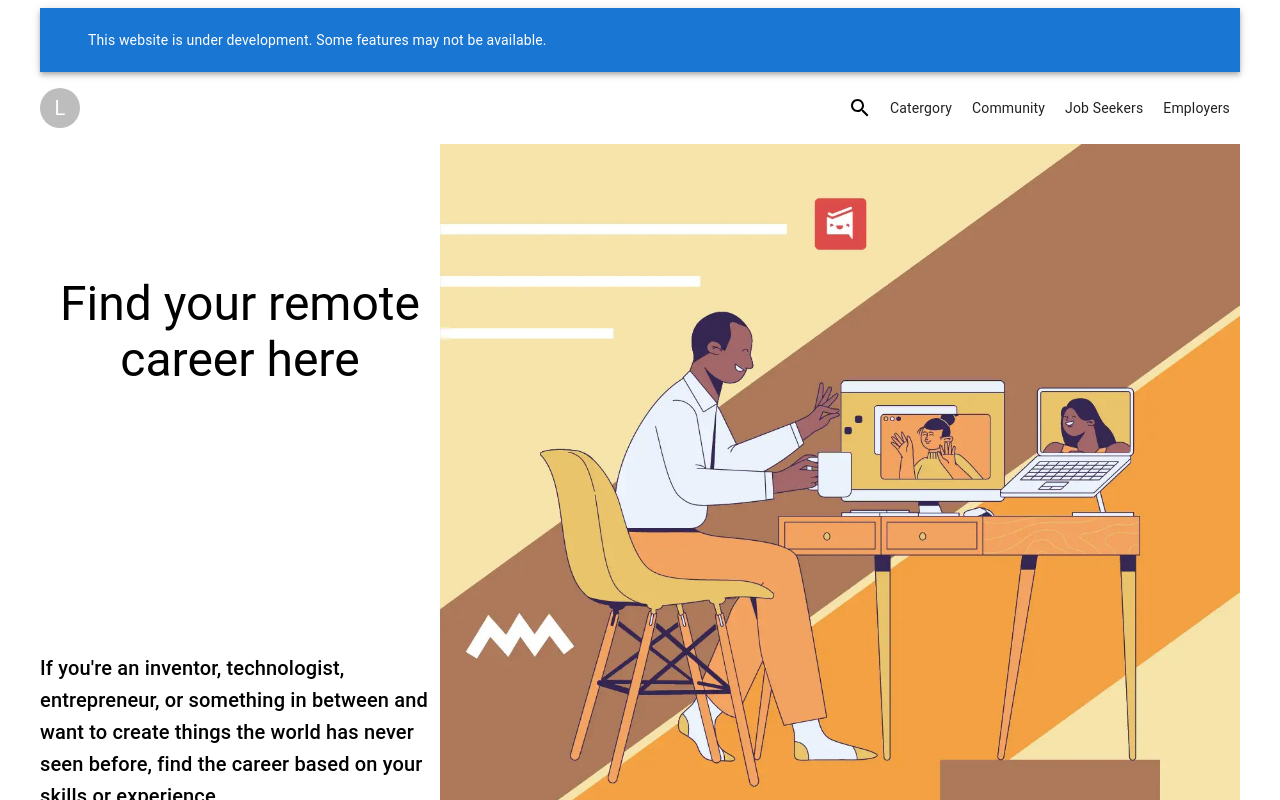
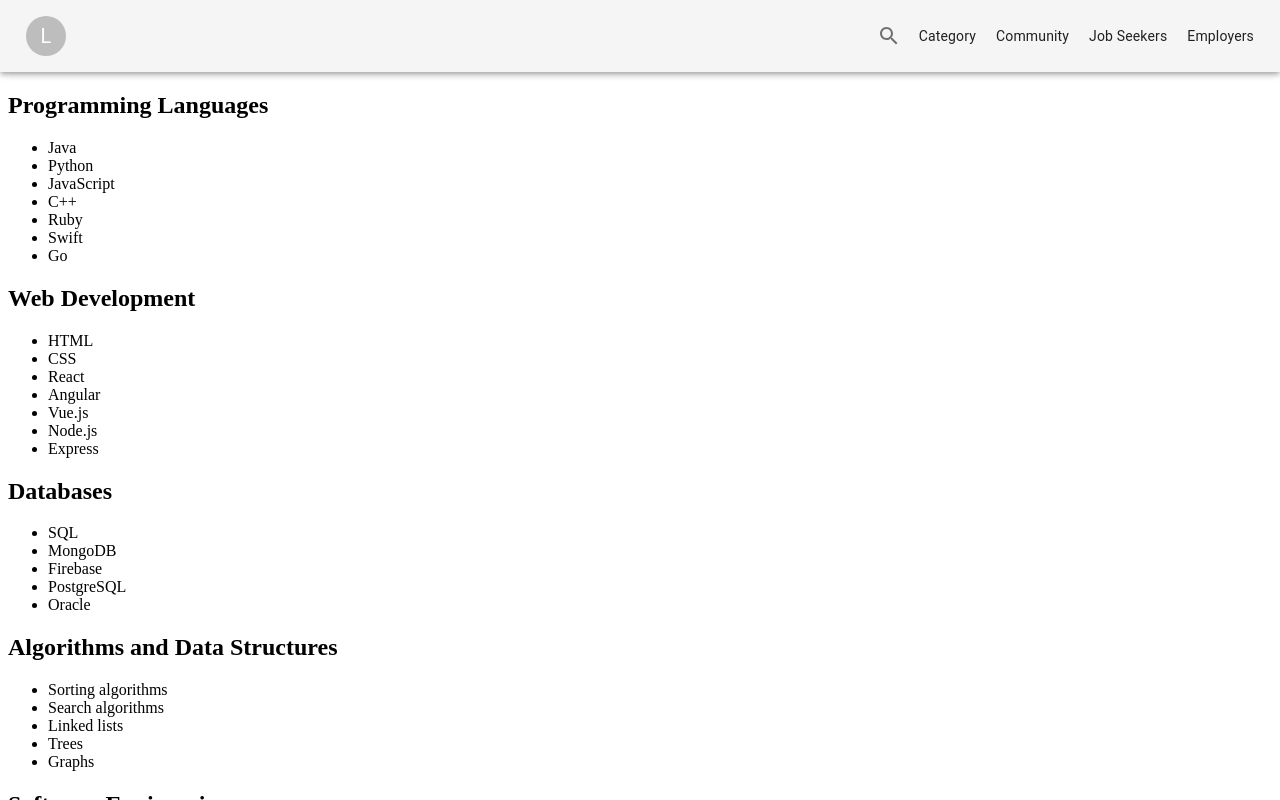
Before and after one commit to bikash-jaiswal/RemoteJob, a React (Vite) app in the folder frontend/: page /category in a window 1280 px wide. Shown: the top 800 px of the page. Built offline with nearby package versions, Linux system fonts and the light colour scheme.

Commit message:
main menu linking

```diff
--- a/frontend/package.json
+++ b/frontend/package.json
@@ -16,7 +16,8 @@
     "@mui/icons-material": "^5.14.15",
     "@mui/material": "^5.14.15",
     "react": "^18.2.0",
-    "react-dom": "^18.2.0"
+    "react-dom": "^18.2.0",
+    "react-router-dom": "^6.18.0"
   },
   "devDependencies": {
     "@types/react": "^18.2.15",
--- a/frontend/src/App.jsx
+++ b/frontend/src/App.jsx
@@ -1,16 +1,26 @@
 import { useState } from 'react'
-HomePage
+import { BrowserRouter as Router, Route, Routes } from 'react-router-dom';
 import './App.css'
 import HomePage from './component/HomePage'
-import Container from '@mui/material/Container';
+import Category from './component/Category'
+import MainMenu from './component/MainMenu';
+import Footer from './component/Layout/Footer';
 
 function App() {
   const [count, setCount] = useState(0)
 
   return (
-    <Container fixed disableGutters>
-      <HomePage />
-      </Container>
+      <Router>
+        <header>
+          <MainMenu />
+        </header>
+        <Routes>
+          {/* <Route path="/notes" element={<Notes />} /> */}
+          <Route path="/" element={<HomePage />} />
+          <Route path="/category" element={<Category />} />
+        </Routes>
+        <Footer />
+    </Router>
   )
 }
 
--- /dev/null
+++ b/frontend/src/component/Category.jsx
@@ -0,0 +1,45 @@
+import React from 'react';
+
+const Category = () => {
+  const computerScienceSkills = [
+    {
+      title: 'Programming Languages',
+      skills: ['Java', 'Python', 'JavaScript', 'C++', 'Ruby', 'Swift', 'Go'],
+    },
+    {
+      title: 'Web Development',
+      skills: ['HTML', 'CSS', 'React', 'Angular', 'Vue.js', 'Node.js', 'Express'],
+    },
+    {
+      title: 'Databases',
+      skills: ['SQL', 'MongoDB', 'Firebase', 'PostgreSQL', 'Oracle'],
+    },
+    {
+      title: 'Algorithms and Data Structures',
+      skills: ['Sorting algorithms', 'Search algorithms', 'Linked lists', 'Trees', 'Graphs'],
+    },
+    {
+      title: 'Software Engineering',
+      skills: ['Agile methodology', 'Version control (Git)', 'Testing (JUnit, Jest)', 'Debugging'],
+    },
+  ];
+
+  return (
+    <div className="category-list">
+      {computerScienceSkills.map((category, index) => (
+        <div className="category" key={index}>
+          <h2 className="category-title">{category.title}</h2>
+          <ul className="skills-list">
+            {category.skills.map((skill, skillIndex) => (
+              <li key={skillIndex} className="skill-item">
+                {skill}
+              </li>
+            ))}
+          </ul>
+        </div>
+      ))}
+    </div>
+  );
+};
+
+export default Category;
--- a/frontend/src/component/HomePage.jsx
+++ b/frontend/src/component/HomePage.jsx
@@ -1,9 +1,6 @@
 import React from 'react';
-import MainMenu from './MainMenu';
-import DiscriprionContainer from './Summary';
-import JobList from './JobsPlatorm';
-import Footer from './Layout/Footer';
-import Disclaimer from './Layout/Disclamier';
+import JobList from './JobsPlatorm'
+
 import CompanyFrontPage from './Layout/LandingPage';
 
 
@@ -128,22 +125,14 @@ const jobsData = {
 };
 
 
-const HomePage = () => {
+const HomePage = ({ match }) => {
   return (
-    <div className="home-page">
-      <Disclaimer />
-      <header>
-        <MainMenu/>
-      </header>
-
-      <main>
-      {/* <DiscriprionContainer/> */}
-      <CompanyFrontPage/>
-      <JobList jobPlatforms={jobsData.jobPlatforms} />
-      </main>
-      <Footer />
+    <div className='Home'>
+        <CompanyFrontPage />
+        <JobList jobPlatforms={jobsData.jobPlatforms} />
     </div>
   );
 };
 
+
 export default HomePage;
--- a/frontend/src/component/Layout/Disclamier.jsx
+++ b/frontend/src/component/Layout/Disclamier.jsx
@@ -3,10 +3,10 @@ import { AppBar, Toolbar, Typography, Container } from '@mui/material';
 
 const Disclaimer = () => {
   return (
-    <AppBar position="static">
+    <AppBar position="static" padding="0.5rem">
       <Toolbar>
         <Container>
-          <Typography variant="body2" color="inherit">
+          <Typography variant="body4" color="inherit">
             This website is under development. Some features may not be available.
           </Typography>
         </Container>
--- a/frontend/src/component/Layout/Footer.jsx
+++ b/frontend/src/component/Layout/Footer.jsx
@@ -3,7 +3,7 @@ import { Box, Container, Grid, Link, Typography } from '@mui/material';
 
 const Footer = () => {
   return (
-    <Box bgcolor="grey.200" py={3}>
+    <Box bgcolor="grey.100" py={3} style={{ marginTop: 'auto' }}>
       <Container>
         <Typography variant="body2" align="center" color="textPrimary">
           &copy; 2023 Remote Job Platform. All rights reserved.
--- a/frontend/src/component/Layout/LandingPage.jsx
+++ b/frontend/src/component/Layout/LandingPage.jsx
@@ -6,25 +6,28 @@ const CompanyFrontPage = () => {
     return (
         <Box
             sx={{
-                width: '100%',
-                height: '100%',
                 display: 'flex',
                 justifyContent: 'center',
                 alignItems: 'center',
                 backgroundSize: 'cover',
+                padding: '2rem',
+
             }}
         >
-            <Grid container item xs={10} md={6}
+            <Grid
+                container
+                item
+                xs={12}
                 sx={{
                     width: '100vh',
                     height: '100vh',
+                    display: 'flex',
                     justifyContent: 'center',
                     alignItems: 'center',
-                    textAlign: 'center',
                 }}
             >
                 <Typography variant="h3" textAlign={'center'}>Find your remote career here</Typography>
-                <Typography variant="h6" textAlign={'left'}>
+                <Typography variant="h5" textAlign={'left'}>
                     If you're an inventor, technologist, entrepreneur, or something in between and want to create things the world has never seen before,
                     find the career based on your skills or experience.
                 </Typography>
--- a/frontend/src/component/MainMenu.jsx
+++ b/frontend/src/component/MainMenu.jsx
@@ -1,39 +1,54 @@
 import React from 'react';
-import Box from '@mui/material/Box';
-import Typography from '@mui/material/Typography';
-import Avatar from '@mui/material/Avatar';
-import Container from '@mui/material/Container';
+import { Box, Avatar, IconButton, Typography, Toolbar } from '@mui/material';
+import { Link } from 'react-router-dom';
 import SearchIcon from '@mui/icons-material/Search';
-import { IconButton, Link } from '@mui/material';
+import { useState, useEffect } from 'react';
+import AppBar from '@mui/material/AppBar';
 
 const MainMenu = () => {
+
   return (
-    <Container fixed disableGutters>
-      <Box sx={{ display: 'flex', alignItems: 'center', justifyContent: 'space-between', textAlign: 'center', paddingY: 2 }}>
+    <React.Fragment>
+      <Toolbar>
+        <AppBar >
+          <Box
+            sx={{
+              display: 'flex',
+              alignItems: 'center',
+              padding: '1rem',
+              justifyContent: 'space-between',
+              textAlign: 'center',
+              bgcolor: "grey.100",
+            }}
+          >
             <Box sx={{ display: 'flex', alignItems: 'center' }}>
-          <Avatar alt="Logo" src='/' sx={{ marginRight: 1 }} />
+              <Link to="/" style={{ color: 'inherit', textDecoration: 'none', margin: '0 10px' }}>
+                <Avatar alt="Logo" src="/" sx={{ marginRight: 1 }} />
+              </Link>
             </Box>
             <Box sx={{ display: 'flex', alignItems: 'center' }}>
-          <IconButton color="inherit">
+              <IconButton color="black">
                 <SearchIcon />
               </IconButton>
               <Typography variant="body2" color="textPrimary" component="div">
-            <Link href="/catergory" color="inherit" underline="none" sx={{ margin: '0 10px' }}>
-              Catergory
+                <Link to="/category" style={{ color: 'inherit', textDecoration: 'none', margin: '0 10px' }}>
+                  Category
                 </Link>
-            <Link href="/community" color="inherit" underline="none" sx={{ margin: '0 10px' }}>
+                <Link to="/community" style={{ color: 'inherit', textDecoration: 'none', margin: '0 10px' }}>
                   Community
                 </Link>
-            <Link href="/job-seekers" color="inherit" underline="none" sx={{ margin: '0 10px' }}>
+                <Link to="/job-seekers" style={{ color: 'inherit', textDecoration: 'none', margin: '0 10px' }}>
                   Job Seekers
                 </Link>
-            <Link href="/employers" color="inherit" underline="none" sx={{ margin: '0 10px' }}>
+                <Link to="/employers" style={{ color: 'inherit', textDecoration: 'none', margin: '0 10px' }}>
                   Employers
                 </Link>
               </Typography>
             </Box>
           </Box>
-    </Container>
+        </AppBar>
+      </Toolbar>
+    </React.Fragment>
   );
 };
 
```
Also changed, not shown: 1 other file (tests, documents, lock files or other folders). Lines whose indentation alone changed are shown as unchanged.
